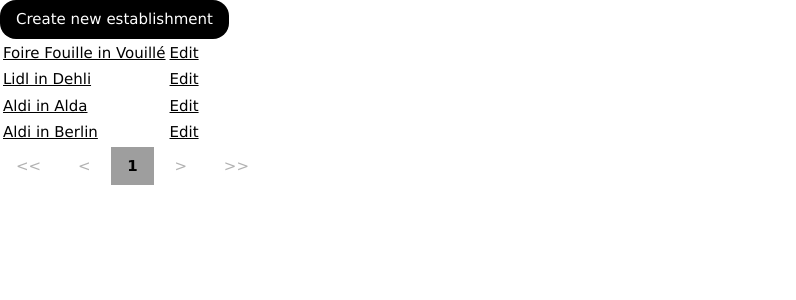
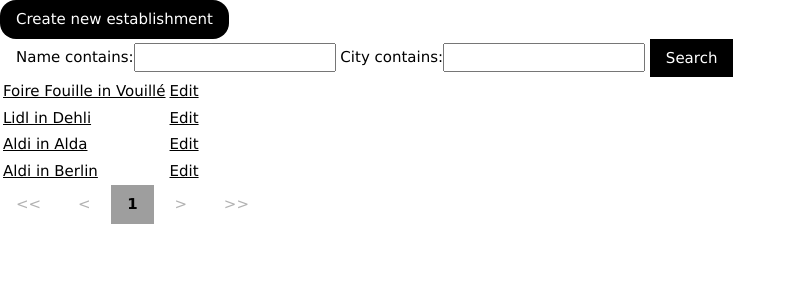
Before and after one commit to Guilouf/django-receipt, a Django app: page /establishment/ in a window 1280 px wide. Shown: the part 45-345 px from the top of the page, without its empty margins (0-796 px from the left). Run offline with Django 3.2, Linux system fonts and the light colour scheme; data comes from the database, SQL or seed files in the repository.

Commit message:
Filtered establishment_list view

```diff
--- a/project_receipt/receipt/filters.py
+++ b/project_receipt/receipt/filters.py
@@ -1,5 +1,12 @@
 from django_filters import FilterSet
-from receipt.models import Company
+from receipt.models import Establishment, Company
+
+
+class EstablishmentFilter(FilterSet):
+    class Meta:
+        model = Establishment
+        fields = {'name': ['icontains'],
+                  'city': ['icontains']}
 
 
 class CompanyFilter(FilterSet):
--- a/project_receipt/receipt/templates/receipt/establishment_list.html
+++ b/project_receipt/receipt/templates/receipt/establishment_list.html
@@ -7,6 +7,11 @@
 <a href="{% url 'establishment_create' %}" class="w3-button w3-black w3-round-xlarge">
   Create new establishment
 </a>
+
+<form class="w3-container" method="get">
+  {{ filter.form }}
+  <button class="w3-button w3-black" type="submit">Search</button>
+</form>
 
 <table>
 {% for object in object_list %}
--- a/project_receipt/receipt/views.py
+++ b/project_receipt/receipt/views.py
@@ -34,9 +34,11 @@
     form_class = forms.ReceiptForm
 
 
-class EstablishmentList(ListView):
+class EstablishmentList(FilterView):
     model = models.Establishment
     paginate_by = 50
+    template_name = 'receipt/establishment_list.html'
+    filterset_class = filters.EstablishmentFilter
 
 
 class EstablishmentCreate(CreateView):
```
